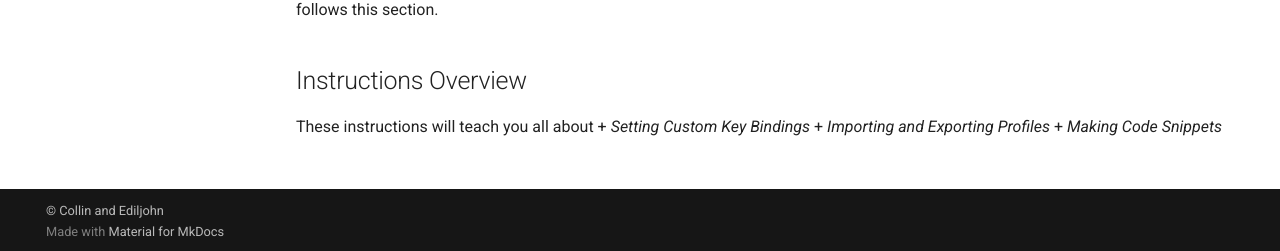
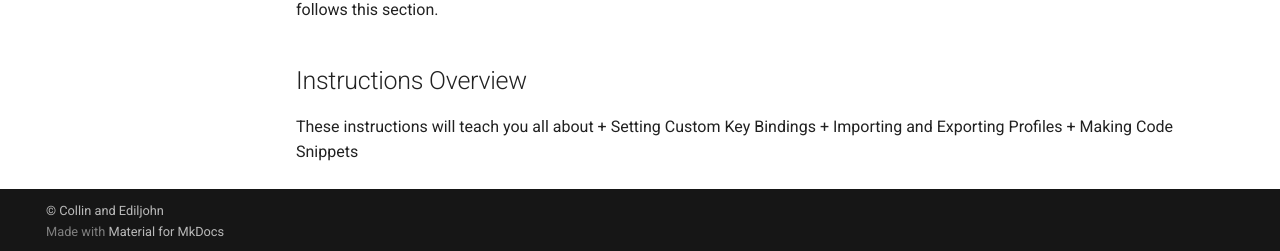
Before and after one commit to cc-dev-65535/mkdocs, an MkDocs documentation site: the page built from docs/index.md, in a window 1280 px wide and 1276 px high. Shown: the part 1022-1273 px from the top of the window. Built offline with MkDocs 1.6.1 and Material for MkDocs 9.7.7, drawn with Linux system fonts in a browser that asks for light colours.

```diff
--- a/docs/index.md
+++ b/docs/index.md
@@ -25,6 +25,6 @@ When refering to section headings in text, they will also be italicized. For exa
 
 ## Instructions Overview
 These instructions will teach you all about
-+ *Setting Custom Key Bindings*
-+ *Importing and Exporting Profiles*
-+ *Making Code Snippets*
++ Setting Custom Key Bindings
++ Importing and Exporting Profiles
++ Making Code Snippets
```
Also changed, not shown: docs/code-snippets.md (+2 -2 lines), docs/importing-exporting.md (+1 -1 lines), docs/key-bindings.md (+1 -1 lines).
